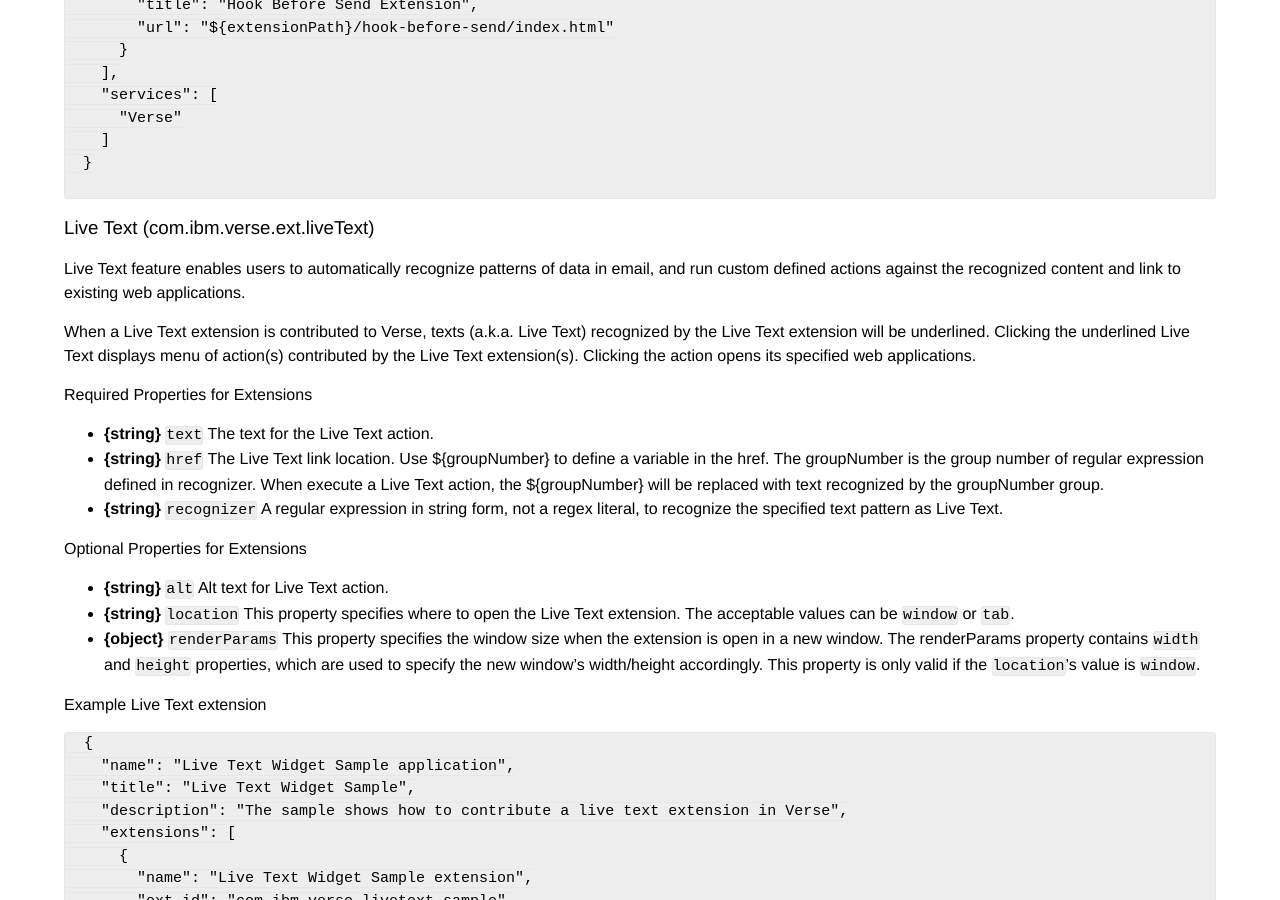
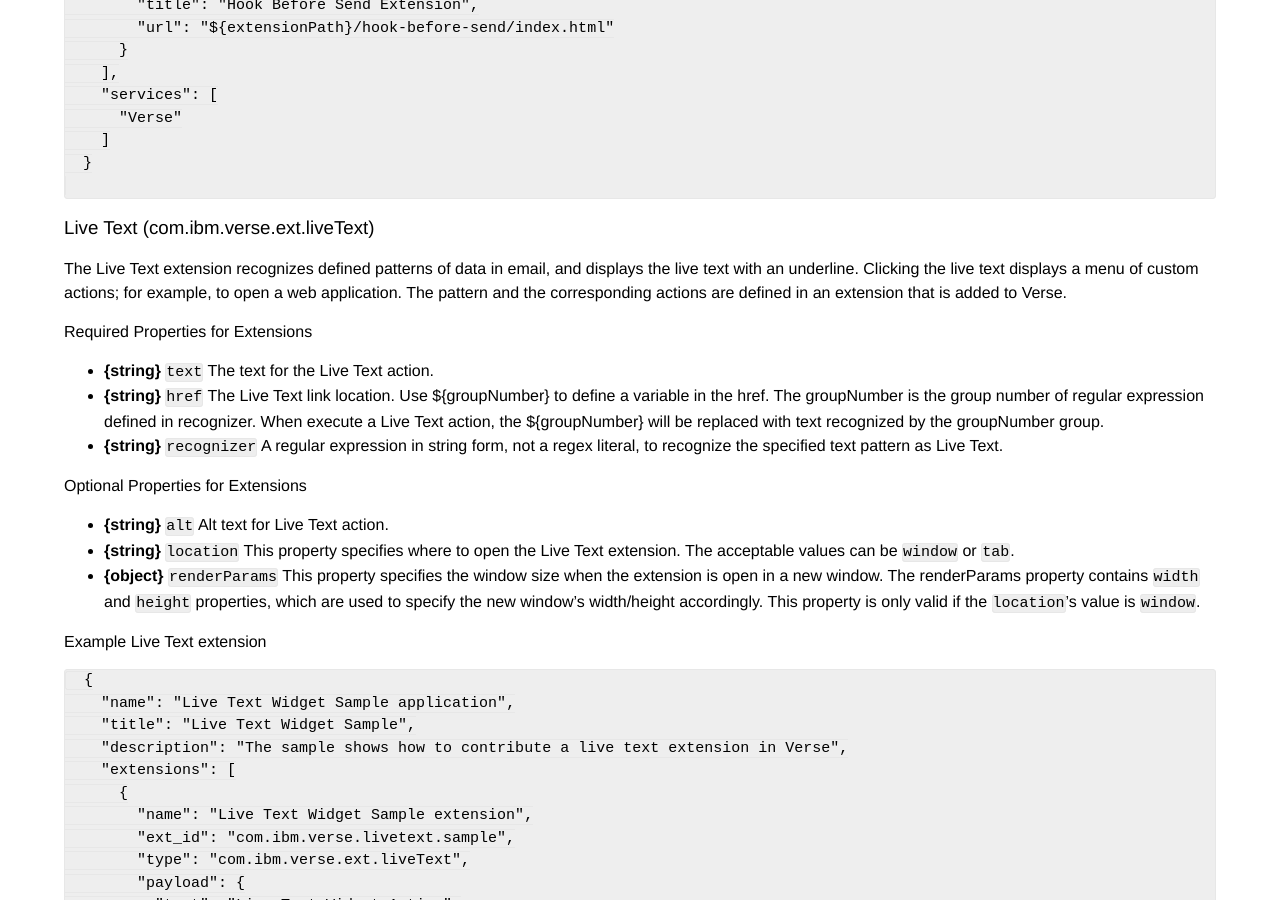
Before and after one commit to ibmverse/verse-developer, a Jekyll site: the page built from _reference/reference.md, in a window 1280 px wide and 900 px high, scrolled down 7779 px. Built offline with Jekyll 4.4.1, drawn with Linux system fonts in a browser that asks for light colours.

Commit message:
Updated the live text extension description.

````diff
--- a/_reference/reference.md
+++ b/_reference/reference.md
@@ -347,9 +347,7 @@
 ```
 
 ### Live Text (com.ibm.verse.ext.liveText)
-Live Text feature enables users to automatically recognize patterns of data in email, and run custom defined actions against the recognized content and link to existing web applications.
-
-When a Live Text extension is contributed to Verse, texts (a.k.a. Live Text) recognized by the Live Text extension will be underlined. Clicking the underlined Live Text displays menu of action(s) contributed by the Live Text extension(s). Clicking the action opens its specified web applications.
+The Live Text extension recognizes defined patterns of data in email, and displays the live text with an underline. Clicking the live text displays a menu of custom actions; for example, to open a web application. The pattern and the corresponding actions are defined in an extension that is added to Verse.
 
 #### Required Properties for Extensions
 * __{string}__ `text` The text for the Live Text action.
````
Also changed, not shown: _tutorials/tutorial_live_text.md (+1 -1 lines).
